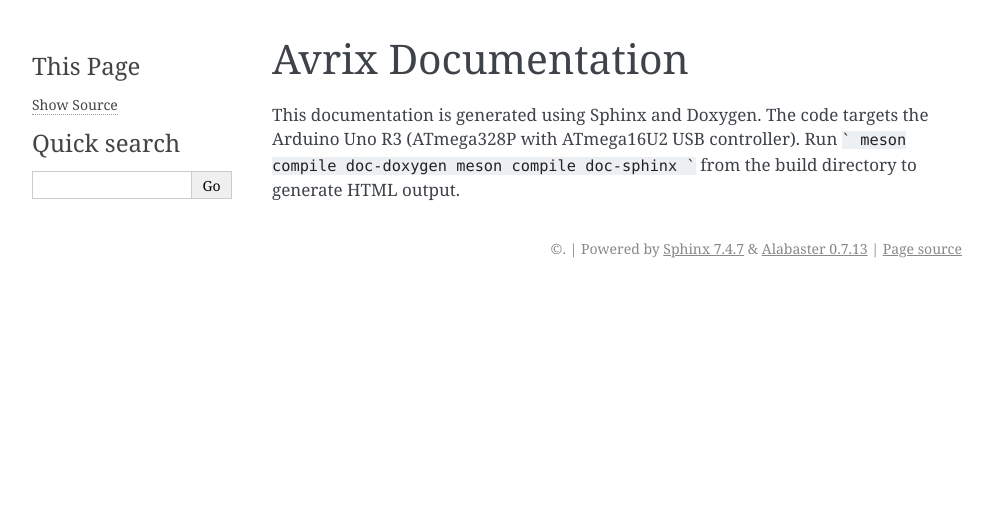
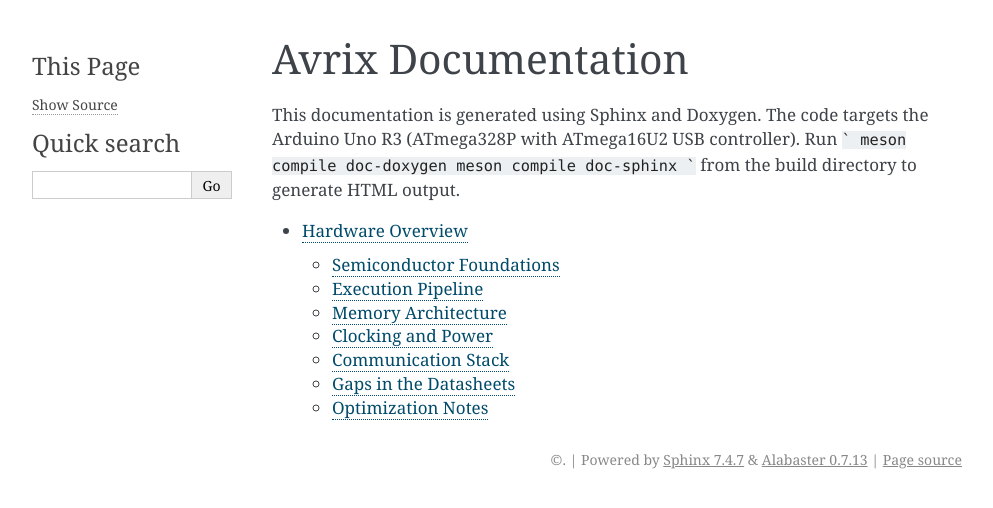
Before and after one commit to Oichkatzelesfrettschen/Avrix, a Sphinx documentation site: the page built from docs/source/index.rst, in a window 1280 px wide. Shown: the top 508 px of the page, without its empty margins (148-1141 px from the left). Built offline with Sphinx 7.4.7, drawn with Linux system fonts in a browser that asks for light colours; some of the changed lines change nothing that is shown.

Commit message:
docs: add Uno R3 architecture overview

````diff
--- /dev/null
+++ b/docs/source/hardware.rst
@@ -0,0 +1,60 @@
+Hardware Overview
+=================
+
+This section provides a first-principles walkthrough of the Arduino Uno R3
+architecture. It synthesizes physical limitations, digital logic and system
+level behavior to highlight design trade-offs and missing parameters in the
+official datasheets.
+
+Semiconductor Foundations
+-------------------------
+The ATmega328P and ATmega16U2 microcontrollers are fabricated on a
+180nm CMOS process. Gate capacitance of roughly 1--2 fF per square micron
+limits switching speed and helps determine power consumption through the
+CV^2f relationship. Silicon's 1.12 eV band gap sets a practical operating
+voltage floor near 2.7\,V once threshold and noise margins are accounted for.
+
+Execution Pipeline
+------------------
+AVR cores implement a two-stage pipeline. Most ALU instructions finish in a
+single cycle, while branches and memory operations require two cycles. Skip
+instructions (`SBIS`/`SBIC`) exploit this pipeline by invalidating the next
+fetched instruction, providing conditional execution without a full branch.
+
+Memory Architecture
+-------------------
+Flash, SRAM and EEPROM form three separate address spaces. Program flash
+(32\,KB) is organized as 16-bit words with 128-byte pages for self-programming.
+SRAM is true dual-port, enabling simultaneous instruction fetch and data
+access with no wait states. EEPROM writes are slow—about 3.4\,ms per byte—but
+can proceed in the background.
+
+Clocking and Power
+------------------
+A 16\,MHz crystal drives a Pierce oscillator. The ATmega16U2 uses a
+fractional-N PLL to generate a 48\,MHz clock for USB. Power distribution
+includes an ideal-diode MOSFET for automatic supply selection and a suite of
+bulk and ceramic capacitors for decoupling.
+
+Communication Stack
+-------------------
+The 16U2 handles USB using NRZI encoding with bit stuffing. It provides up to
+four 64-byte endpoints. The 328P communicates with the 16U2 via USART,
+forming a virtual shared memory for buffering and protocol handling.
+
+Gaps in the Datasheets
+----------------------
+Several parameters are left unspecified in the official documentation:
+
+* Junction-to-ambient thermal resistance
+* Crystal ESR and oscillator startup calculations
+* Brown-out detection thresholds and response time
+* ADC integral and differential non-linearity figures
+* USB suspend current characteristics
+
+Optimization Notes
+------------------
+For maximum performance, align hot loops to flash page boundaries and keep
+interrupt vectors in lower memory. For minimal power consumption, disable
+unused peripherals via the PRR register and use power-down sleep with watchdog
+wake-up.
--- a/docs/source/index.rst
+++ b/docs/source/index.rst
@@ -9,3 +9,8 @@
 meson compile doc-sphinx
 ```
 from the build directory to generate HTML output.
+
+.. toctree::
+   :maxdepth: 2
+
+   hardware
````
